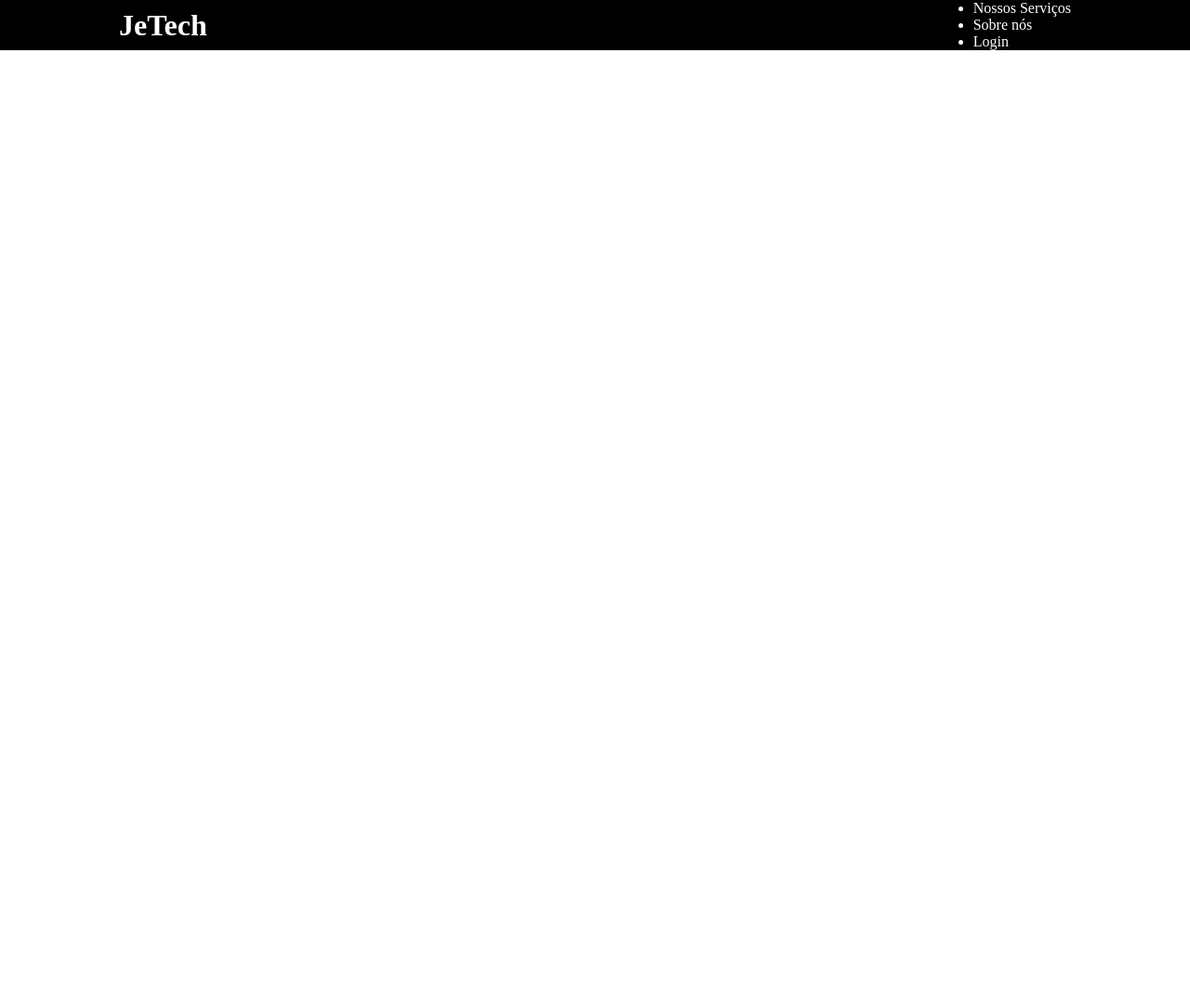
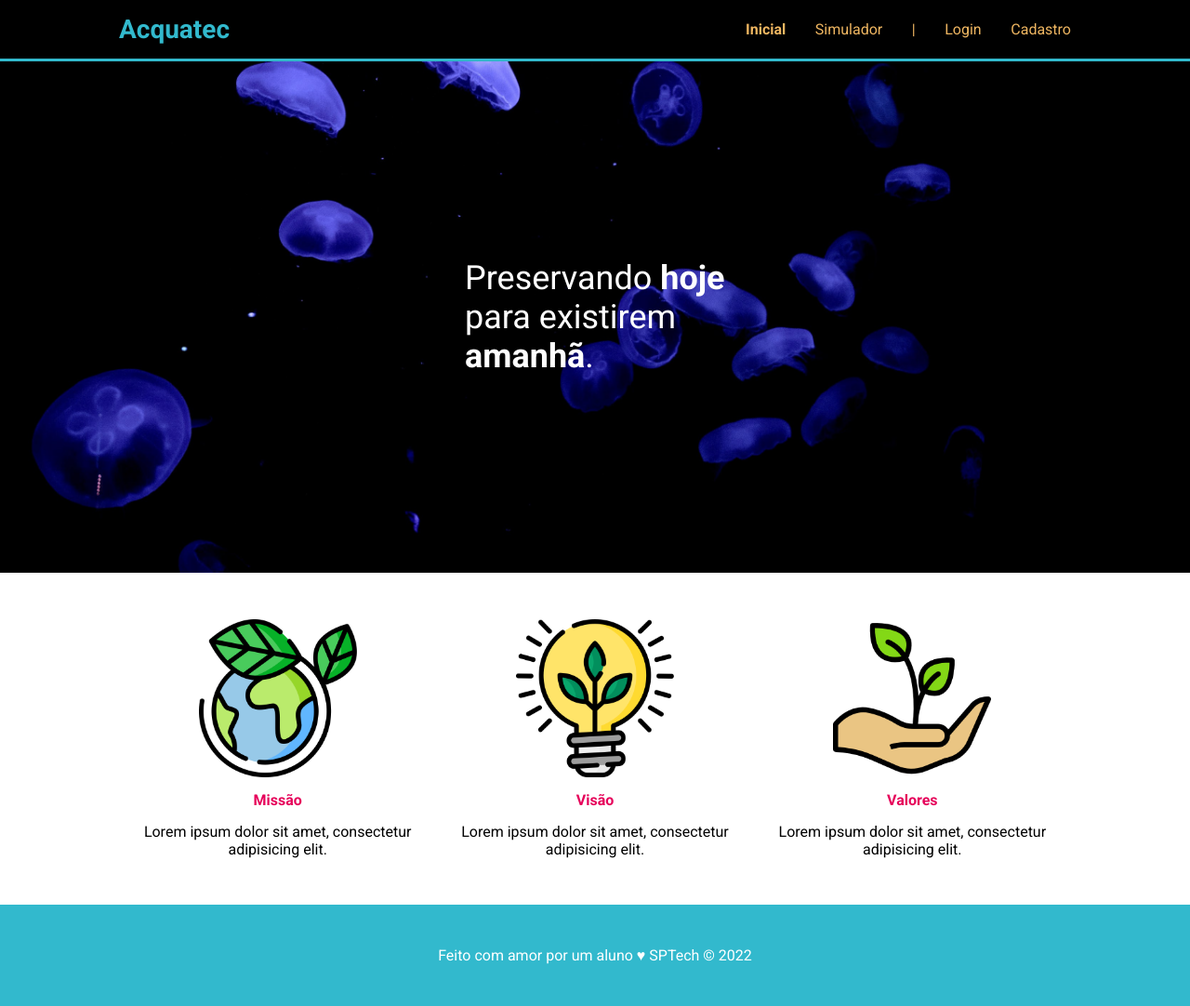
Before and after one commit to DanielTech20/primeiro_repositorio, a plain HTML site: page index.html in a window 1280 px wide. Shown: the whole page at 93% size. Before the commit the page ends 800 px from the top, so only its background shows below. Drawn offline with Linux system fonts and the light colour scheme.

Commit message:
Finalização de CSS

```diff
--- a/index.html
+++ b/index.html
@@ -1,27 +1,69 @@
 <!DOCTYPE html>
-<html lang="pt-br">
+<html lang="pt-BR">
   <head>
-    <meta charset="UTF-8">
-    <meta http-equiv="X-UA-Compatible" content="IE=edge">
-    <meta name="viewport" content="width=device-width, initial-scale=1.0">
-    <title>JeTech</title>
-    <link rel="stylesheet" href="style.css">
+    <meta charset="UTF-8" />
+    <meta http-equiv="X-UA-Compatible" content="IE=edge" />
+    <meta name="viewport" content="width=device-width, initial-scale=1.0" />
+    <title>Acquatec</title>
+    <link rel="stylesheet" href="style.css" />
+    <link rel="preconnect" href="https://fonts.googleapis.com" />
+    <link rel="preconnect" href="https://fonts.gstatic.com" crossorigin />
   </head>
   <body>
+
     <header>
       <div class="container">
         <div class="titulo">
-                <h1>JeTech</h1>
+          <h1>Acquatec</h1>
         </div>
 
         <div class="navegacao">
           <ul>
-                    <li>Nossos Serviços</li>
-                    <li>Sobre nós</li>
+            <li class="agora">Inicial</li>
+            <li>Simulador</li>
+            <li>|</li>
             <li>Login</li>
+            <li>Cadastro</li>
           </ul>
         </div>
       </div>
     </header>
+
+    <main>
+      <div class="banner">
+        <div class="container">
+          <p>Preservando <b>hoje</b> para existirem <b>amanhã</b>.</p>
+        </div>
+      </div>
+
+      <div class="social">
+        <div class="container">
+          <div class="caixas">
+            <div class="caixa">
+              <img src="./assets/img/planet-earth_color.png" alt="Icone da missão da Acquatec">
+              <h4>Missão</h4>
+              <p>Lorem ipsum dolor sit amet, consectetur adipisicing elit.</p>
+            </div>
+            <div class="caixa">
+              <img src="./assets/img/lightbulb_color.png" alt="Icone da visão da Acquatec">
+              <h4>Visão</h4>
+              <p>Lorem ipsum dolor sit amet, consectetur adipisicing elit.</p>
+            </div>
+            <div class="caixa">
+              <img src="./assets/img/growth_color.png" alt="Icone dos valores da Acquatec">
+              <h4>Valores</h4>
+              <p>Lorem ipsum dolor sit amet, consectetur adipisicing elit.</p>
+            </div>
+          </div>
+        </div>
+      </div>
+    </main>
+    <!-- RODAPÉ/FOOTER -->
+    <footer>
+      <div class="container">
+        <p>Feito com amor por um aluno &hearts; SPTech &copy; 2022</p>
+      </div>
+    </footer>
+
   </body>
   </html>
--- a/style.css
+++ b/style.css
@@ -1,21 +1,122 @@
+@import url("https://fonts.googleapis.com/css2?family=Roboto:wght@100;300;400;500;700;900&display=swap");
+
 * {
   margin: 0;
   padding: 0;
   box-sizing: border-box;
 }
 
-/* primeiro parametro é na vertical, segundo na horizontal */
-header {
-    background-color: black;
+body {
+  font-family: "Roboto", sans-serif;
 }
 
+header {
+  padding: 15px 0;
+  background-color: black;
+  border-bottom: 3px solid #32b9cd;
+}
 
 .container {
   width: 80%;
-    color: white;
+  color: black;
   margin: 0 auto;
   display: flex;
   flex-direction: row;
   align-items: center;
   justify-content: space-between;
 }
+
+.titulo {
+  color: #32b9cd;
+  font-size: 14px;
+}
+
+.navegacao {
+  width: 350px;
+  color: #efb661;
+}
+
+.navegacao ul {
+  list-style: none;
+  display: flex;
+  justify-content: space-between;
+}
+
+.navegacao ul li {
+  font-size: 1rem;
+  cursor: pointer;
+}
+
+.agora {
+  font-weight: bold;
+}
+
+/*CONTEÚDO DA PÁGINA*/
+
+/* BANNER */
+
+.banner {
+    background-image:url("./assets/img/bg-jelly-fish-para_outras_pags.png");
+    padding: 100px 0;
+    background-size: cover;
+}
+
+.banner .container {
+    height: 350px;
+    align-items: center;
+    justify-content: center;
+}
+
+.banner p {
+    color: #fff;
+    font-size: 36px;
+    width: 280px;
+}
+
+/* SOCIAL */
+.social {
+    margin: 50px 0;
+}
+
+.social .container {
+    justify-content: center;
+}
+
+.social .caixas {
+    display: flex;
+}
+
+.caixa {
+    display: flex;
+    flex-direction: column;
+    align-items: center;
+    margin: 0 15px;
+}
+
+.caixa h4 {
+    margin: 15px 0;
+    color: #e6005a;
+}
+
+.caixa p {
+    text-align: center;
+}
+
+.caixa img {
+    width: 170px;
+}
+
+/* RODAPÉ/FOOTER */
+
+footer {
+    background-color: #32b9cd;
+    padding: 45px 0;
+}
+
+footer .container {
+    justify-content: center;
+}
+
+footer p {
+    color: #fff;
+}
```
Also changed, not shown: assets/img/bg-jelly-fish-para_outras_pags.png (added), assets/img/growth_color.png (added), assets/img/lightbulb_color.png (added), assets/img/planet-earth_color.png (added). Lines whose indentation alone changed are shown as unchanged.
